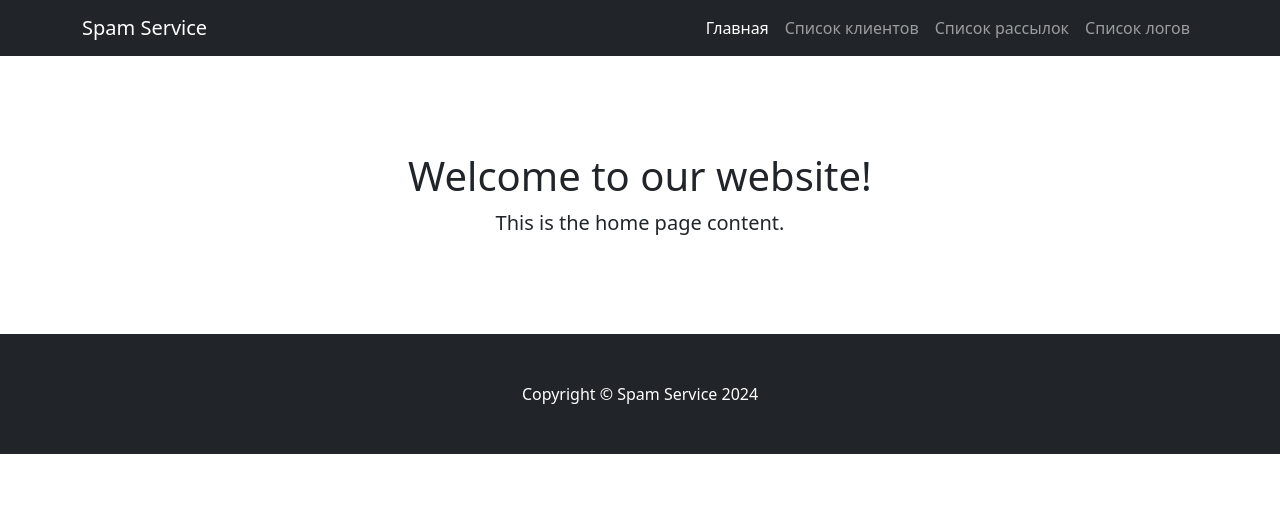
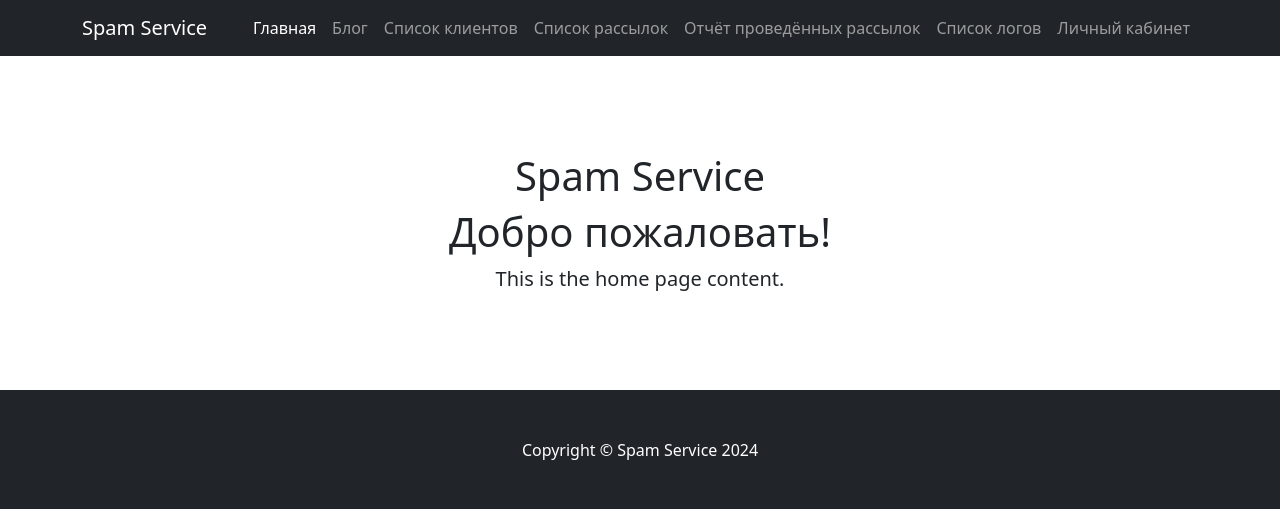
Before and after one commit to EvgeniiErmak/Django_Spam_Service_2024, a Django app: page / in a window 1280 px wide. Shown: the top 509 px of the page. Run offline with Django 5.2, Linux system fonts and the light colour scheme; some libraries are stand-ins or nearby versions.

Commit message:
Добавил новые ссылки на главную страницу

```diff
--- a/mailing_service/templates/mailing_service/base.html
+++ b/mailing_service/templates/mailing_service/base.html
@@ -24,9 +24,12 @@
             <div class="collapse navbar-collapse" id="navbarSupportedContent">
                 <ul class="navbar-nav ms-auto mb-2 mb-lg-0">
                     <li class="nav-item"><a class="nav-link active" aria-current="page" href="{% url 'mailing_service:home' %}">Главная</a></li>
+                    <li class="nav-item"><a class="nav-link" href="{% url 'mailing_service:log_list' %}">Блог</a></li>
                     <li class="nav-item"><a class="nav-link" href="{% url 'mailing_service:client_list' %}">Список клиентов</a></li>
                     <li class="nav-item"><a class="nav-link" href="{% url 'mailing_service:mailing_list_list' %}">Список рассылок</a></li>
+                    <li class="nav-item"><a class="nav-link" href="{% url 'mailing_service:log_list' %}">Отчёт проведённых рассылок</a></li>
                     <li class="nav-item"><a class="nav-link" href="{% url 'mailing_service:log_list' %}">Список логов</a></li>
+                    <li class="nav-item"><a class="nav-link" href="{% url 'mailing_service:log_list' %}">Личный кабинет</a></li>
                 </ul>
             </div>
         </div>
--- a/mailing_service/templates/mailing_service/home.html
+++ b/mailing_service/templates/mailing_service/home.html
@@ -5,7 +5,8 @@
 
 {% block content %} <!-- Переопределяем блок content -->
 <div class="text-center mt-5">
-    <h1>Welcome to our website!</h1>
+    <h1>Spam Service</h1>
+    <h1>Добро пожаловать!</h1>
     <p class="lead">This is the home page content.</p>
 </div>
 {% endblock %}
--- a/pyproject.toml
+++ b/pyproject.toml
@@ -14,6 +14,7 @@ django-bootstrap4 = "^23.4"
 django-bootstrap5 = "^23.4"
 django-crispy-forms = "^2.1"
 django-cron = "^0.6.0"
+pillow = "^10.2.0"
 
 
 [build-system]
```
Also changed, not shown: 1 other file.
